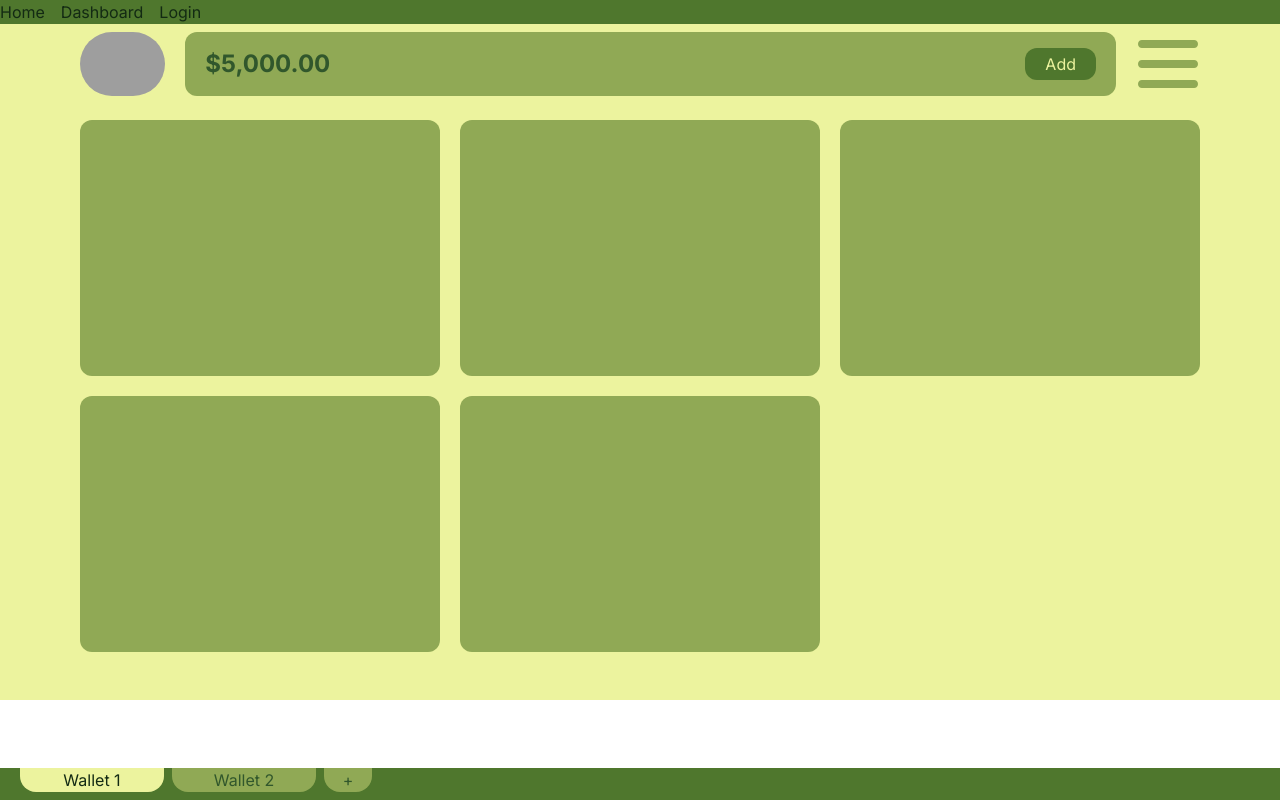
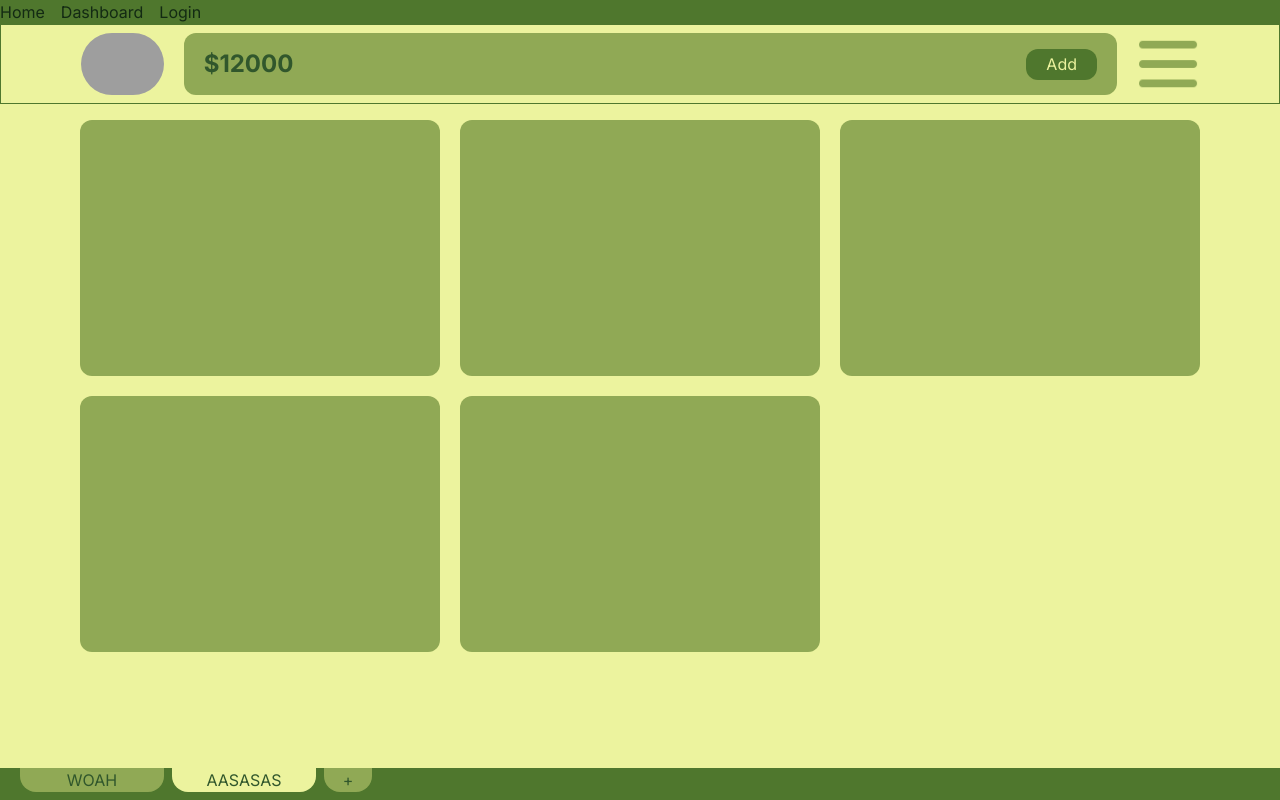
Before and after one commit to yammzzon/xpense-tracker, a Next.js app: page /dashboard in a window 1280 px wide. Built offline with nearby package versions, Linux system fonts and the light colour scheme; grey boxes are pictures that could not be loaded.

Commit message:
user data json sample

```diff
--- /dev/null
+++ b/app/_data/userDataSample.json
@@ -0,0 +1,17 @@
+{
+    "username": "Add852",
+    "password": "root",
+    "wallets": [
+        {
+            "walletID": 1,
+            "walletName": "WOAH",
+            "walletBalance": 5000
+        },
+        {
+            "walletID": 2,
+            "walletName": "AASASAS",
+            "walletBalance": 12000
+        }
+    ],
+    "selectedWallet": 1
+}
--- a/app/components/WalletBar.tsx
+++ b/app/components/WalletBar.tsx
@@ -1,11 +1,16 @@
 import React from 'react'
+import user from '../_data/userDataSample.json'
 
 export default function WalletBar() {
     return (
         <div className='fixed bottom-0 bg-three w-screen h-8'>
             <div className='flex flex-row z-50 space-x-2 pl-5'>
-                <div className='rounded-b-2xl bg-one w-36 text-center text-five'>Wallet 1</div>
-                <div className='rounded-b-2xl bg-two w-36 text-center text-four'>Wallet 2</div>
+                {user.wallets.map((wallet,i) => (
+                    <button
+                        className={`rounded-b-2xl w-36 text-center text-four
+                        ${i===user.selectedWallet ? 'bg-one' : 'bg-two'}`
+                    }>{wallet.walletName}</button>
+                ))}
                 <div className='rounded-b-2xl bg-two w-12 text-center text-four'>+</div>
             </div>
         </div>
--- a/app/dashboard/page.tsx
+++ b/app/dashboard/page.tsx
@@ -1,14 +1,27 @@
-import React from 'react'
+import React, { useState } from 'react'
 import WalletBar from '../components/WalletBar';
+import user from '../_data/userDataSample.json'
 
 export default function Dashboard() {
+
+    /* TO DO:
+        0.
+        1.default get parameter for dashboard
+            www.link/dashboard?walletid=0
+        2.how to submit
+
+        or trash all that and just completely use server side.
+
+    */
+    const currWallet = user.wallets[user.selectedWallet];
+
     return (
-        <main className='pt-6 h-screen'>
+        <main className='pt-6 h-screen bg-one'>
             {/* Profile + Balance + Add + Menu */}
-            <div className='bg-one w-full fixed flex justify-center items-center px-5 md:px-10 lg:px-20 space-x-5 h-20 py-2'>
+            <div className='bg-one border border-three w-full fixed flex justify-center items-center px-5 md:px-10 lg:px-20 space-x-5 h-20 py-2'>
                 <img src="/happy.png" alt='user profile picture' className='rounded-full h-full' />
                 <div className='flex bg-two rounded-xl w-full h-full justify-between items-center px-5'>
-                    <p className='text-four text-2xl font-bold'>$5,000.00</p>
+                    <p className='text-four text-2xl font-bold'>${currWallet.walletBalance}</p>
                     <button className='bg-three rounded-xl h-1/2 px-5 text-one'>Add</button>
                 </div>
                 <img src="/more.png" alt="menu bar" className='h-full' />
```
